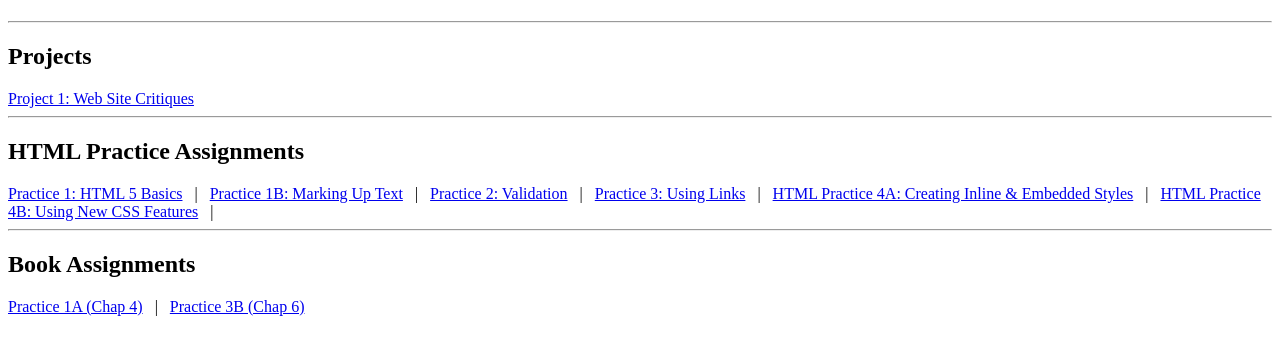
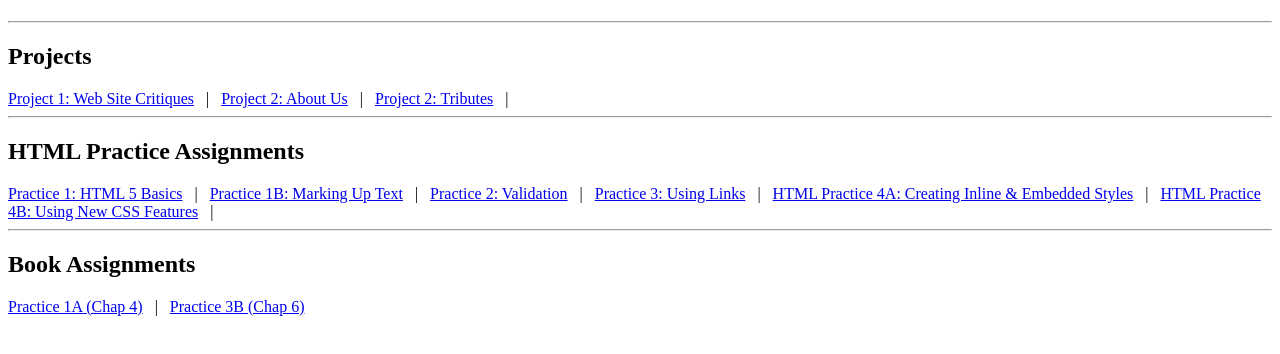
Before and after one commit to mcfattyg/INFO2420, a plain HTML site: page index.html in a window 1280 px wide. Shown: the part 72-426 px from the top of the page. Drawn offline with Linux system fonts and the light colour scheme.

Commit message:
Update index.html

```diff
--- a/index.html
+++ b/index.html
@@ -24,7 +24,11 @@ h1{
 <hr />
 <h2>Projects</h2>
 <a href="projects/project1/project1.html" target="_blank">Project 1: Web Site Critiques</a>
-
+&nbsp;&nbsp;|&nbsp;&nbsp;
+<a href="projects/project2/aboutus.html" target="_blank">Project 2: About Us</a>
+&nbsp;&nbsp;|&nbsp;&nbsp;
+<a href="projects/project2/tributes.html" target="_blank">Project 2: Tributes</a>
+&nbsp;&nbsp;|&nbsp;&nbsp;
 <hr />
 <h2>HTML Practice Assignments</h2>
 <a href="practicehtml/HTMLPractice1/index.html" target="_blank">Practice 1: HTML 5 Basics</a>
```
